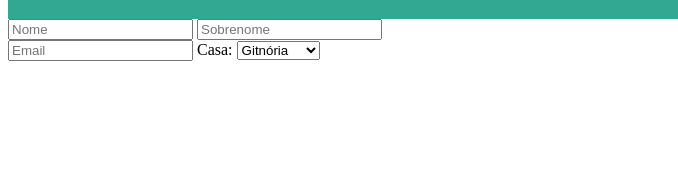
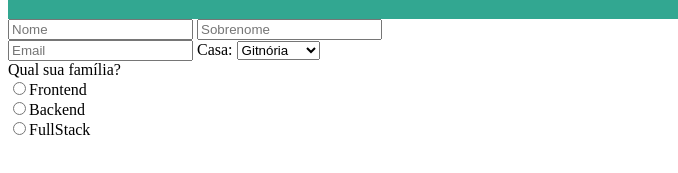
Before and after one commit to Alex-Horman-de-Medeiros-Correia/project-traybewarts, a website: page index.html in a window 1280 px wide. Shown: the part 69-242 px from the top of the page, 0-678 px from the left. Drawn offline with Linux system fonts and the light colour scheme.

Commit message:
Adiciona requisito 12

```diff
--- a/index.html
+++ b/index.html
@@ -22,12 +22,14 @@
     <form action="" id="evaluation-form">
       <section>
           <input type="text" placeholder="Nome" name="nome" id="input-name" >
+
           <input type="text" placeholder="Sobrenome" name="sobrenome" id="input-lastname" >
       </section>
 
       <section>
         <input type="email" name="email" id="input-email" placeholder="Email" >
         <label for="house">Casa:</label>
+
         <select name="House" id="house">
           <option value="Gitnória" id="gitnoria-house">Gitnória</option>
           <option value="Reactpuff" id="reactpuff-house">Reactpuff</option>
@@ -35,6 +37,15 @@
           <option value="Pytherina" id="pytherina-house">Pytherina</option>
         </select>
       </section>
+
+      <label for="" id="label-family">Qual sua família?</label>
+
+      <label for="front"><input type="radio" name="family" id="front" value="Frontend">Frontend</label>
+
+      <label for="back"><input type="radio" name="family" id="back" value="Backend">Backend</label>
+
+      <label for="full"><input type="radio" name="family" id="full" value="FullStack">FullStack</label>
+
     </form>
 
     <img src="./images/trybewarts-colored.svg" alt="Brasão da Trybewarts" id="trybewarts-forms-logo">
```
Also changed, not shown: style.css (line endings or trailing spaces).
